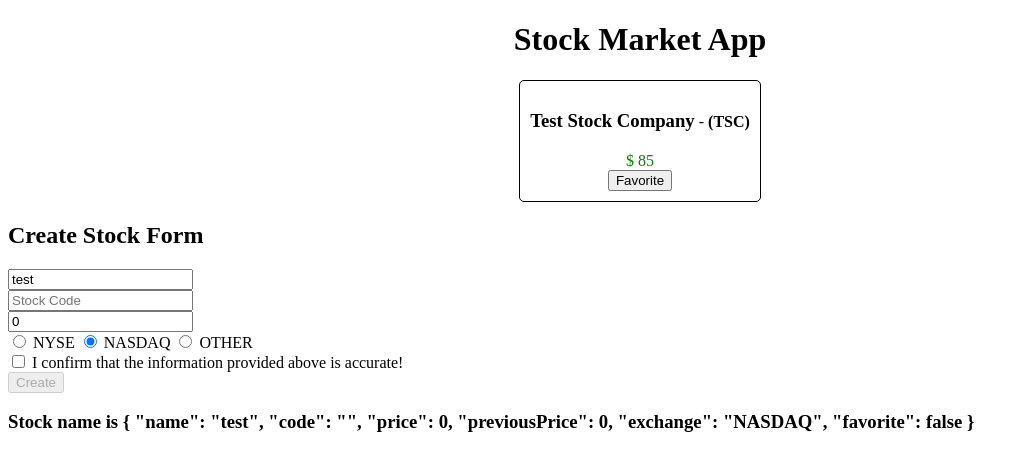
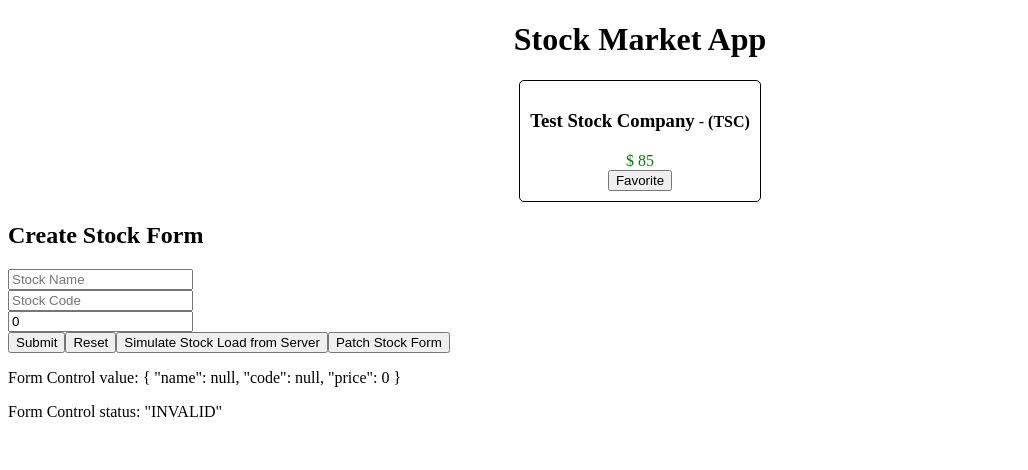
Before and after one commit to shortnd/stock-market, an Angular app: page / in a window 1280 px wide. Shown: the top 470 px of the page, without its empty margins (0-1028 px from the left). Built offline with nearby package versions, Linux system fonts and the light colour scheme.

Commit message:
working with reactive form

```diff
--- a/src/app/model/stock.ts
+++ b/src/app/model/stock.ts
@@ -5,8 +5,7 @@ export class Stock {
     public name: string,
     public code: string,
     public price: number,
-        public previousPrice: number,
-        public exchange: string
+    public previousPrice: number
   ) {}
 
   isPositiveChange(): boolean {
--- a/src/app/stock/create-stock/create-stock.component.html
+++ b/src/app/stock/create-stock/create-stock.component.html
@@ -1,39 +1,59 @@
 <h2>Create Stock Form</h2>
+
 <div class="form-group">
-    <form (ngSubmit)="createStock()">
+  <form [formGroup]="stockForm" (ngSubmit)="onSubmit()">
     <div class="stock-name">
-            <input type="text" name="stockName" placeholder="Stock Name" [(ngModel)]="stock.name">
+      <input
+        type="text"
+        name="stockName"
+        id="stockName"
+        placeholder="Stock Name"
+        formControlName="name"
+      />
+      <div *ngIf="name.invalid && (name.dirty || name.touched)">
+        Name is required
+      </div>
     </div>
     <div class="stock-code">
-            <input type="text" name="stockCode" placeholder="Stock Code" [(ngModel)]="stock.code">
+      <input
+        type="text"
+        name="stockCode"
+        id="stockCode"
+        placeholder="Stock Code"
+        formControlName="code"
+      />
+      <div *ngIf="code.invalid && (code.dirty || code.touched)">
+        <div *ngIf="code.errors.required">
+          Stock Code is required
+        </div>
+        <div *ngIf="code.errors.minlength">
+          Stock Code must be at least 2 charaters
+        </div>
+      </div>
     </div>
     <div class="stock-price">
-            <input type="number"
+      <input
+        type="number"
         name="stockPrice"
+        id="stockPrice"
         placeholder="Stock Price"
-                    [ngModel]="stock.price"
-                    (ngModelChange)="setStockPrice($event)">
+        formControlName="price"
+      />
+      <div *ngIf="price.invalid && (price.dirty || price.touched)">
+        <div *ngIf="price.errors.required">
+          Stock Price is required
         </div>
-        <div class="stock-exchange">
-            <label>
-                <input type="radio" name="stockExchange" [(ngModel)]="stock.exchange" value="NYSE"> NYSE
-            </label>
-            <label>
-                <input type="radio" name="stockExchange" [(ngModel)]="stock.exchange" value="NASDAQ"> NASDAQ
-            </label>
-            <label>
-                <input type="radio" name="stockExchange" [(ngModel)]="stock.exchange" value="OTHER"> OTHER
-            </label>
+        <div *ngIf="price.errors.min">
+          Stock Price must be positive
         </div>
-
-        <div class="stock-confirm">
-            <label>
-                <input type="checkbox" name="stockConfirm" [(ngModel)]="confirmed">
-                I confirm that the information provided above is accurate!
-            </label>
       </div>
-        <button [disabled]="!confirmed" type="submit">Create</button>
+    </div>
+    <button type="submit">Submit</button>
+    <button type="button" (click)="resetForm()">Reset</button>
+    <button type="button" (click)="loadStockFromServer()">Simulate Stock Load from Server</button>
+    <button type="button" (click)="patchStockForm()">Patch Stock Form</button>
   </form>
 </div>
 
-<h3>Stock name is {{ stock | json }}</h3>
+<p>Form Control value: {{ stockForm.value | json }}</p>
+<p>Form Control status: {{ stockForm.status | json }}</p>
--- a/src/app/stock/create-stock/create-stock.component.ts
+++ b/src/app/stock/create-stock/create-stock.component.ts
@@ -1,5 +1,8 @@
 import { Component, OnInit } from '@angular/core';
-import { Stock } from '../../model/stock';
+import { FormControl, FormGroup, Validators, FormBuilder } from '@angular/forms';
+import { Stock } from 'src/app/model/stock';
+
+let counter = 1;
 
 @Component({
   selector: 'app-create-stock',
@@ -7,21 +10,48 @@ import { Stock } from '../../model/stock';
   styleUrls: ['./create-stock.component.scss']
 })
 export class CreateStockComponent {
+  private stock: Stock;
+  public stockForm: FormGroup;
 
-  public stock: Stock;
-  public confirmed = false;
-
-  constructor() {
-    this.stock = new Stock('test', '', 0, 0, 'NASDAQ');
+  constructor(private formBuilder: FormBuilder) {
+    this.createForm();
+    this.stock = new Stock('Test' + counter++, 'TST', 20, 10);
   }
 
-  setStockPrice(price) {
-    this.stock.price = price;
-    this.stock.previousPrice = price;
+  createForm() {
+    this.stockForm = this.formBuilder.group({
+      name: [null, Validators.required],
+      code: [null, [Validators.required, Validators.minLength(2)]],
+      price: [0, [Validators.required, Validators.min(0)]]
+    });
   }
 
-  createStock() {
-    console.log('Create stock ', this.stock);
+  get name() {
+    return this.stockForm.get('name');
   }
 
+  get code() {
+    return this.stockForm.get('code');
+  }
+
+  get price() {
+    return this.stockForm.get('price');
+  }
+
+  loadStockFromServer() {
+    this.stock = new Stock('Test' + counter++, 'TST', 20, 10);
+    const stockFormModel = Object.assign({}, this.stock);
+    delete stockFormModel.previousPrice;
+    delete stockFormModel.favorite;
+    this.stockForm.setValue(stockFormModel);
+  }
+
+  resetForm() {
+    this.stockForm.reset();
+  }
+
+  onSubmit() {
+    this.stock = Object.assign({}, this.stockForm.value);
+    console.log('Saving stock', this.stockForm.value);
+  }
 }
```
Also changed, not shown: src/app/app.component.ts (+1 -6 lines), src/app/app.module.ts (+4 -11 lines). Lines whose indentation alone changed are shown as unchanged.
